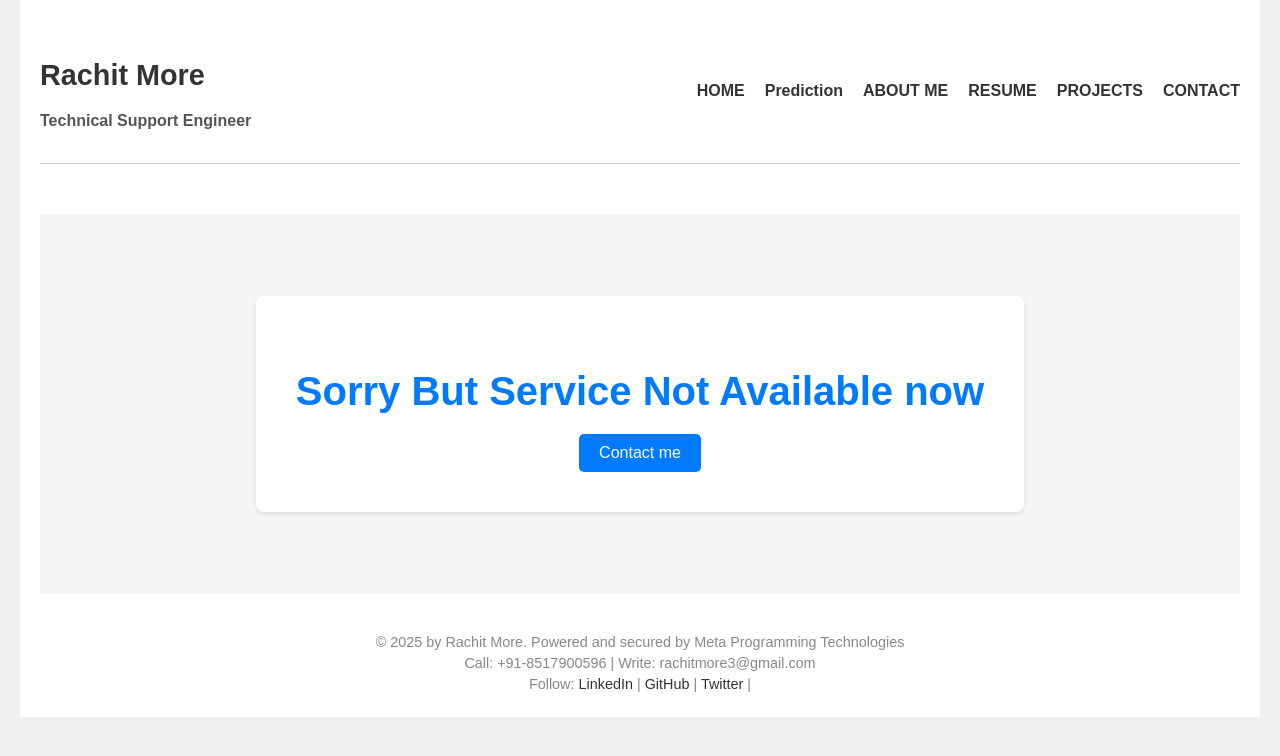
After one commit to rachitmore/Wafer-Fault-Detection, a Django app: page /prediction in a window 1280 px wide. The commit adds this page. Shown: the top 756 px of the page. Run offline with Django 5.2, Linux system fonts and the light colour scheme.

Commit message:
basic prediction django application has been created

```diff
--- a/Wafer_Fault_Detection/urls.py
+++ b/Wafer_Fault_Detection/urls.py
@@ -21,4 +21,5 @@ from django.urls import path, include
 urlpatterns = [
     path("admin/", admin.site.urls),
     path('', include('home.urls')),
+    path('prediction', include('wafer_fault.urls')),
 ]
--- a/templates/home/base.html
+++ b/templates/home/base.html
@@ -17,6 +17,7 @@
             <nav>
                 <ul>
                     <li><a href="{% url 'home:home' %}">HOME</a></li>
+                    <li><a href="{% url 'wafer_fault:home' %}">Prediction</a></li>
                     <li><a href="{% url 'home:about' %}">ABOUT ME</a></li>
                     <li><a href="{% url 'home:resume' %}">RESUME</a></li>
                     <li><a href="{% url 'home:projects' %}">PROJECTS</a></li>
--- /dev/null
+++ b/templates/prediction_templates/index.html
@@ -0,0 +1,16 @@
+{% extends 'home/base.html' %}
+
+{% block title %}Prediction - Rachit More{% endblock %}
+
+{% block content %}
+<section class="intro">
+    <div class="about-container">
+        <div class="about-text">
+
+            <h2>Sorry But Service Not Available now</h2>
+
+            <a href="{% url 'home:contact' %}" class="contact-btn">Contact me</a>
+        </div>
+    </div>
+</section>
+{% endblock %}
--- /dev/null
+++ b/wafer_fault/urls.py
@@ -0,0 +1,9 @@
+from django.urls import path
+from . import views
+
+app_name = 'wafer_fault'
+
+urlpatterns = [
+    path('', views.home, name='home'),
+
+]
--- a/wafer_fault/views.py
+++ b/wafer_fault/views.py
@@ -1,3 +1,4 @@
 from django.shortcuts import render
 
-# Create your views here.
+def home(request):
+    return render(request, 'prediction_templates/index.html')
```
